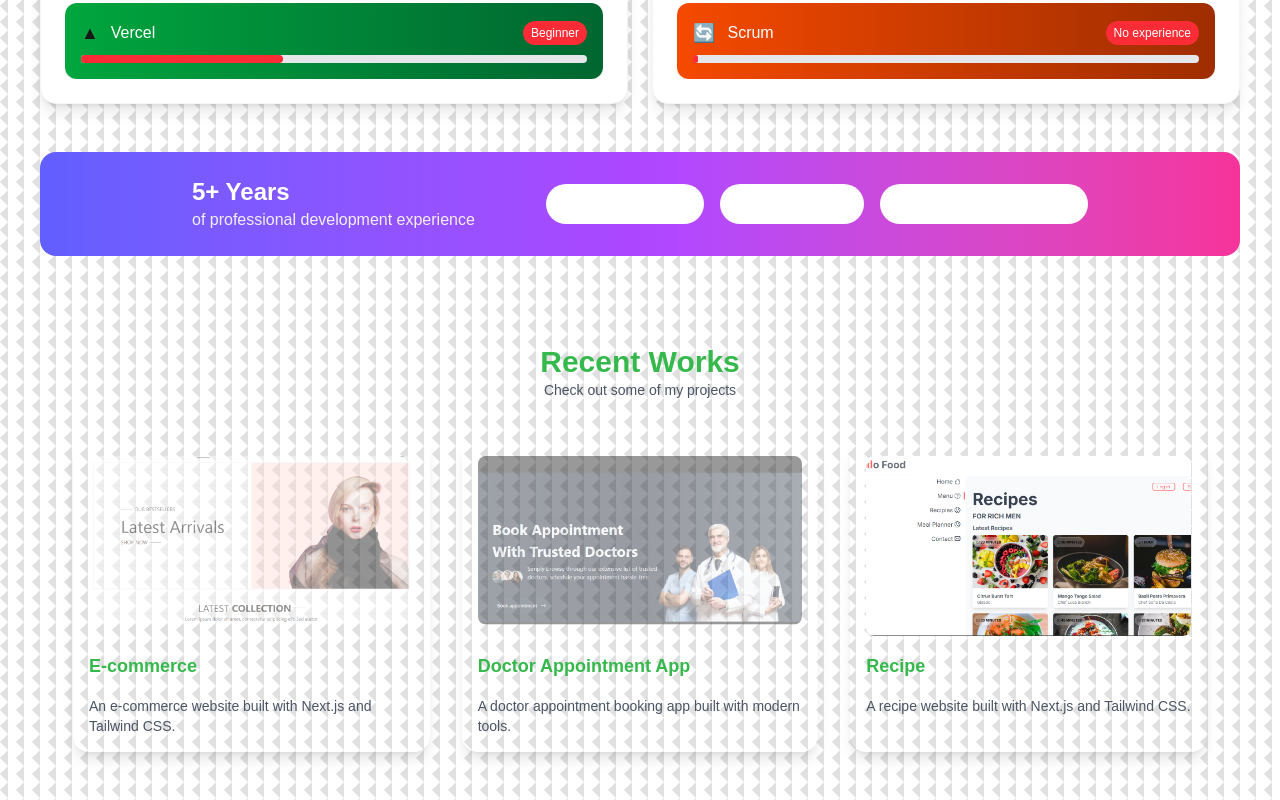
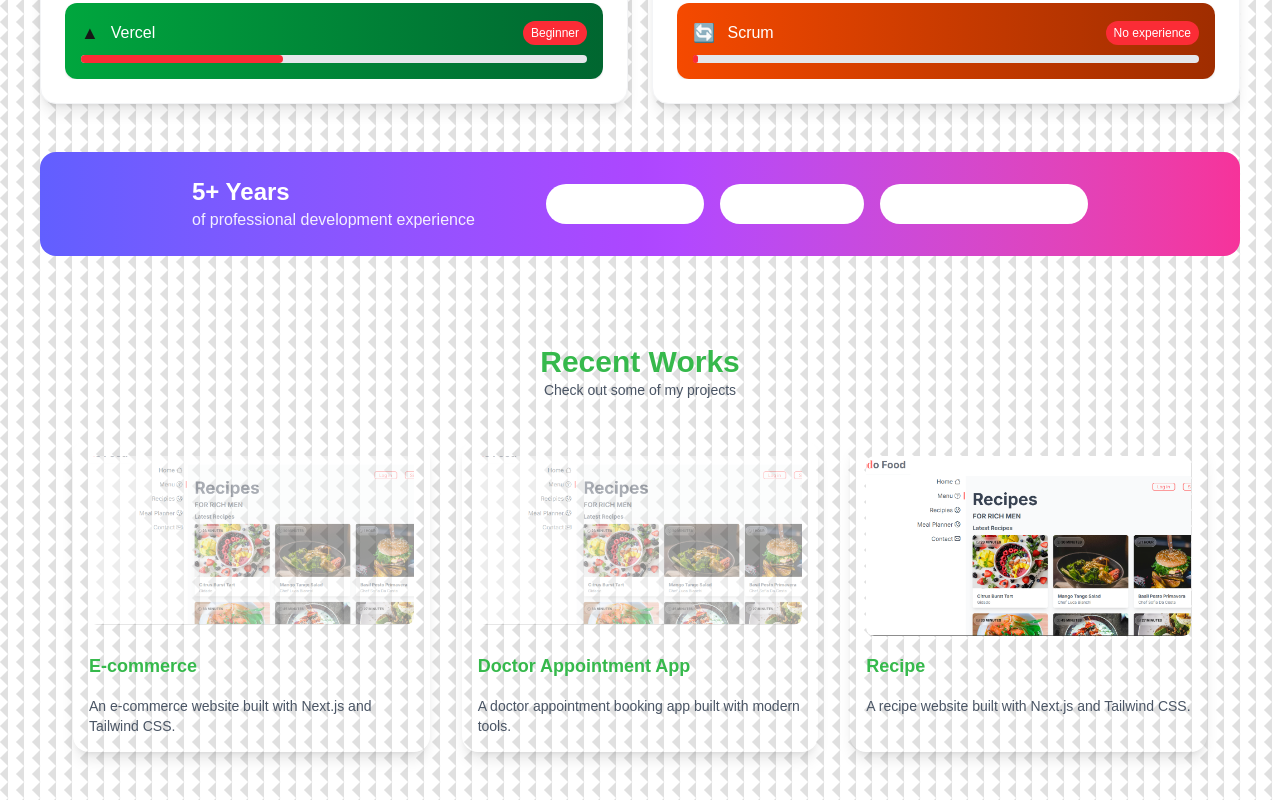
Before and after one commit to gidado662003/portfolio, a Next.js app: page / in a window 1280 px wide. Shown: the part 2786-3586 px from the top of the page. Built offline with nearby package versions, Linux system fonts and the light colour scheme.

Commit message:
again time

```diff
--- a/components/recentWorks.jsx
+++ b/components/recentWorks.jsx
@@ -5,29 +5,30 @@ import { motion, AnimatePresence } from "framer-motion";
 
 function RecentWorks() {
   const pathname = usePathname();
+
   const recentWorks = [
     {
       title: "E-commerce",
       description: "An e-commerce website built with Next.js and Tailwind CSS.",
       screenshots: [
-        "./images/E-commerce/screenshot (1).png",
-        "./images/E-commerce/screenshot (2).png",
-        "./images/E-commerce/screenshot (3).png",
+        "/images/E-commerce/screenshot (1).png",
+        "/images/E-commerce/screenshot (2).png",
+        "/images/E-commerce/screenshot (3).png",
       ],
     },
     {
       title: "Doctor Appointment App",
       description: "A doctor appointment booking app built with modern tools.",
       screenshots: [
-        "./images/Doctor Appointment App/screenshot (1).png",
-        "./images/Doctor Appointment App/screenshot (2).png",
-        "./images/Doctor Appointment App/screenshot (3).png",
+        "/images/Doctor Appointment App/screenshot (1).png",
+        "/images/Doctor Appointment App/screenshot (2).png",
+        "/images/Doctor Appointment App/screenshot (3).png",
       ],
     },
     {
       title: "Recipe",
       description: "A recipe website built with Next.js and Tailwind CSS.",
-      screenshots: ["./images/Recipe/screenshot (1).png"],
+      screenshots: ["/images/Recipe/screenshot (1).png"],
     },
   ];
 
@@ -65,21 +66,16 @@ function RecentWorks() {
             >
               <div className="w-full h-[180px] relative overflow-hidden rounded-lg">
                 <AnimatePresence mode="wait" initial={false}>
-                  <motion.div
+                  <motion.img
                     key={image}
+                    src="/images/Recipe/screenshot (1).png"
                     alt={`${work.title} screenshot`}
                     initial={{ opacity: 0, y: 20 }}
                     animate={{ opacity: 1, y: 0 }}
                     exit={{ opacity: 0, y: -20 }}
                     transition={{ duration: 0.5 }}
                     className="absolute inset-0 w-full h-full object-cover rounded-lg"
-                  >
-                    <img
-                      src={image}
-                      alt={`${work.title} screenshot`}
-                      className="w-full h-full object-cover rounded-lg"
-                    />
-                  </motion.div>
+                  />
                 </AnimatePresence>
               </div>
               <h3 className="text-lg font-semibold text-[#36b94c]">
```
